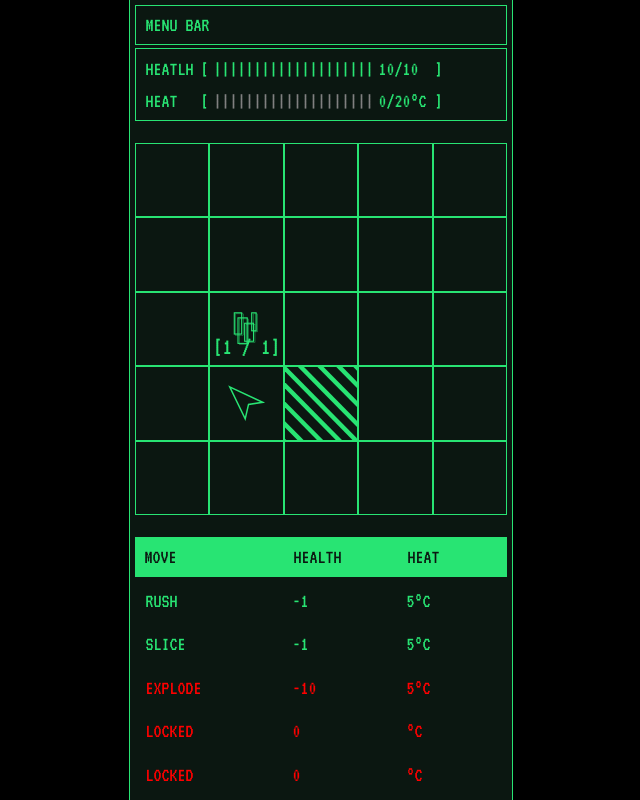
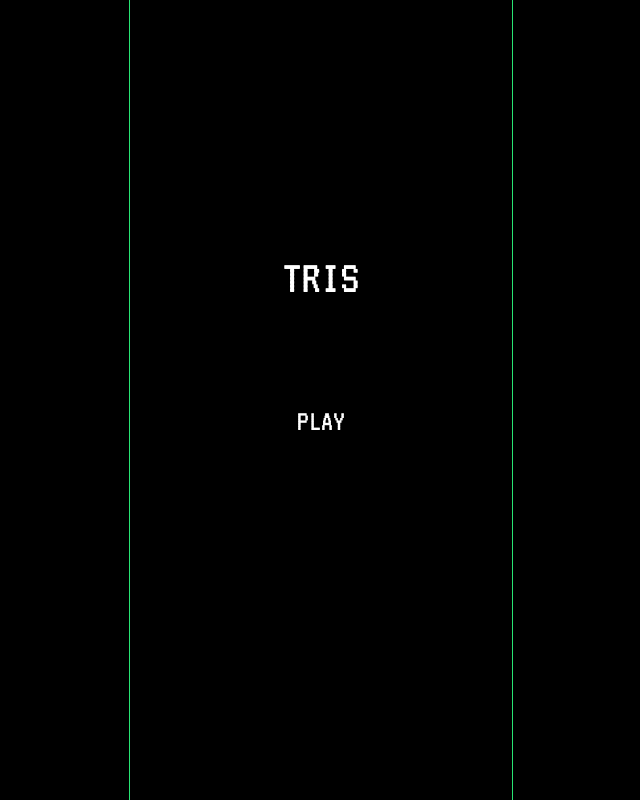
Before and after one commit to rickyxyz/tris, a Vue app: page / in a window 1280 px wide. Shown: the whole page, without its empty margins (319-959 px from the left). Built offline with nearby package versions, Linux system fonts and the light colour scheme.

Commit message:
refactor: gamemode to menumode

```diff
--- a/src/App.vue
+++ b/src/App.vue
@@ -19,10 +19,8 @@ export default {
   data() {
     return {
       tutorialTooltip: -1,
-      gameMode: "play",
+      menuMode: "main menu",
       mainArea: "GameArea",
-      stageNumber: 2,
-      shopLeft: 1,
       shopItems: [],
       isSelecting: false,
       selectedItem: null,
@@ -84,7 +82,7 @@ export default {
       this.level = this.generateStage(this.player, this.currentStage);
       this.player = this.level.entities.player;
       this.mainArea = "GameArea";
-      this.gameMode = "play";
+      this.menuMode = "";
       this.isPlayerTurn = true;
     },
     determineDeviceType() {
@@ -103,7 +101,7 @@ export default {
     },
     switchTurn() {
       if (this.player.health <= 0) {
-        this.gameMode = "game over";
+        this.menuMode = "game over";
         this.isPlayerTurn = true;
         return;
       }
@@ -162,6 +160,7 @@ export default {
         name: level.stageName,
         size: level.size,
         nextLevel: level.nextLevel,
+        nextIsShop: level.nextIsShop,
       };
     },
     switchStage() {
@@ -169,20 +168,18 @@ export default {
       this.player.heat = 0;
       this.currentStage = Level[this.level.nextLevel];
       if (this.currentStage.stageName === "the end") {
-        this.gameMode = "the end";
-        console.log(this.gameMode);
+        this.menuMode = "the end";
+        console.log(this.menuMode);
       } else {
+        if (this.level.nextIsShop) {
+          this.mainArea = "shopArea";
+        }
         this.isPlayerTurn = true;
         this.isSelecting = false;
         this.level = this.generateStage(this.player, this.currentStage);
         this.player = this.level.entities.player;
         this.selectMove(-1);
-        this.stageNumber++;
         this.selectedItem = null;
-        if (this.stageNumber % 3 === 0) {
-          this.mainArea = "shopArea";
-          this.gameMode = "shop";
-        }
       }
     },
     selectMove(move) {
@@ -191,10 +188,7 @@ export default {
         this.shopItems[this.selectedItem] = {};
         this.selectedItem = null;
         this.isSelecting = false;
-        this.shopLeft--;
-        if (this.shopLeft < 1) {
-          this.exitShop();
-        }
+        this.exitShop();
       } else {
         if (move === this.selectedMoveIndex) {
           move = -1;
@@ -207,8 +201,6 @@ export default {
       this.selectedItem = null;
       this.shopItems = [];
       this.mainArea = "gameArea";
-      this.gameMode = "play";
-      this.shopLeft = 3;
     },
     selectShopItem(shopItem) {
       this.isSelecting = false;
@@ -228,7 +220,7 @@ export default {
     },
     startGame() {
       this.tutorialTooltip = 0;
-      this.gameMode = "play";
+      this.menuMode = "";
     },
     restartGame() {
       this.player.health = 10;
@@ -238,7 +230,7 @@ export default {
       this.level = this.generateStage(this.player, this.currentStage);
       this.player = this.level.entities.player;
       this.mainArea = "GameArea";
-      this.gameMode = "main menu";
+      this.menuMode = "main menu";
       this.isPlayerTurn = true;
     },
   },
@@ -259,8 +251,8 @@ export default {
 <template>
   <Transition>
     <MenuScreen
-      v-if="gameMode !== 'play' && gameMode !== 'shop'"
-      :game-mode="gameMode"
+      v-if="menuMode"
+      :menu-mode="menuMode"
       @start="startGame"
       @reset="this.resetGame()"
       @restart="this.restartGame()"
@@ -345,7 +337,6 @@ export default {
           :isPlayerTurn="isPlayerTurn"
           :class="[isMobile ? 'rounded_moveset' : '']"
           :isSelecting="this.isSelecting"
-          :stageNumber="this.stageNumber"
           @selectedMove="(move) => selectMove(move)"
           @endTurn="switchTurn()"
         ></MoveSet>
--- a/src/components/MenuScreen.vue
+++ b/src/components/MenuScreen.vue
@@ -1,21 +1,21 @@
 <script lang="ts">
 export default {
-  props: { gameMode: String },
+  props: { menuMode: String },
   emits: ["start", "reset", "restart"],
 };
 </script>
 
 <template>
   <div class="screen-background">
-    <div class="screen-title" v-if="gameMode === 'main menu'">
+    <div class="screen-title" v-if="menuMode === 'main menu'">
       <h1>TRIS</h1>
       <h2 @click="this.$emit('start')">PLAY</h2>
     </div>
-    <div class="screen-gameover" v-if="gameMode === 'game over'">
+    <div class="screen-gameover" v-if="menuMode === 'game over'">
       <h1>GAME OVER</h1>
       <h2 @click="this.$emit('reset')">RETRY</h2>
     </div>
-    <div class="screen-endgame" v-if="gameMode === 'the end'">
+    <div class="screen-endgame" v-if="menuMode === 'the end'">
       <h2>YOU HAVE REACHED THE END, THANK YOU FOR PLAYING</h2>
       <h2 @click="this.$emit('restart')">MAIN MENU</h2>
     </div>
--- a/src/components/MoveSet.vue
+++ b/src/components/MoveSet.vue
@@ -4,7 +4,6 @@ export default {
     isSelecting: Boolean,
     player: Object,
     isPlayerTurn: Boolean,
-    stageNumber: Number,
   },
   emits: ["selectedMove", "endTurn"],
   data() {
@@ -37,9 +36,6 @@ export default {
   },
   watch: {
     isPlayerTurn() {
-      this.isActive = -1;
-    },
-    stageNumber() {
       this.isActive = -1;
     },
   },
--- a/src/data/Level.js
+++ b/src/data/Level.js
@@ -18,6 +18,7 @@ export const Level = {
     ].flat(),
     spawnPoint: { x: 2, y: 2 },
     entities: [{ entity: Enemy.t_rex, spawnPoint: { x: 2, y: 3 } }],
+    nextIsShop: true,
     nextLevel: "level_02",
   },
   level_02: {
@@ -32,7 +33,7 @@ export const Level = {
     ].flat(),
     spawnPoint: { x: 3, y: 1 },
     entities: [
-      // { entity: Enemy.sauropod, spawnPoint: { x: 5, y: 5 } },
+      { entity: Enemy.sauropod, spawnPoint: { x: 5, y: 5 } },
       { entity: Enemy.t_rex, spawnPoint: { x: 1, y: 1 } },
     ],
     nextLevel: "the_end",
```
